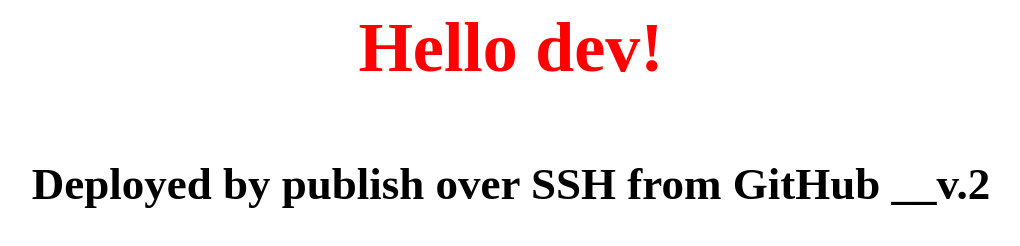
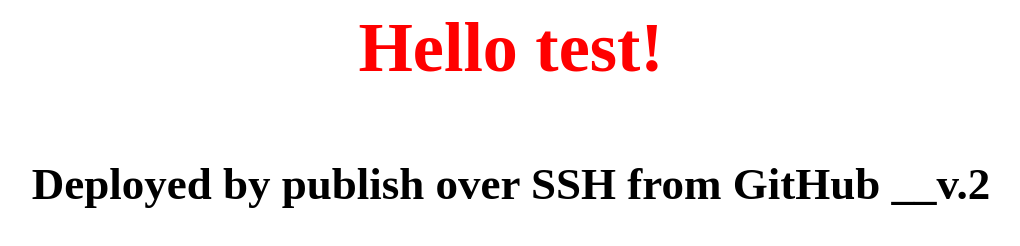
Before and after one commit to AleksEsin/jenkins, a plain HTML site: page index.html in a window 1280 px wide. Shown: the whole page, without its empty margins (129-1149 px from the left). Drawn offline with Linux system fonts and the light colour scheme.

Commit message:
added changes in index.html

```diff
--- a/index.html
+++ b/index.html
@@ -3,7 +3,7 @@
 	<title>TEST</title>
 </head>
 <body bgcolor=white>
-	<h1 style = "color: red; text-align: center; font-size: 70px;">Hello dev!</p>
+	<h1 style = "color: red; text-align: center; font-size: 70px;">Hello test!</p>
     <p style = "color: black; text-align: center; font-size: 45px;">Deployed by publish over SSH from GitHub __v.2</p>
 </body>
 </html>
```
